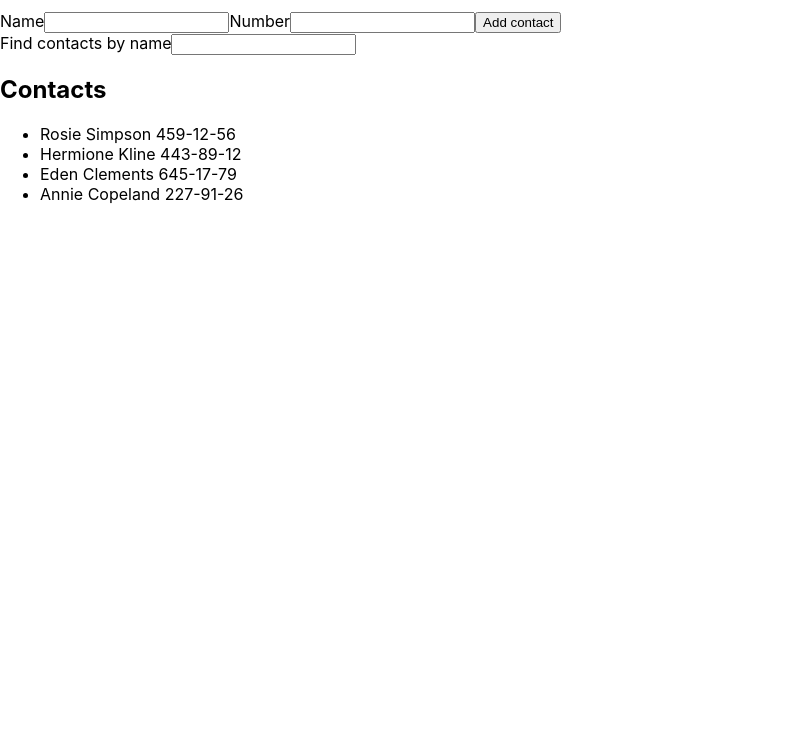
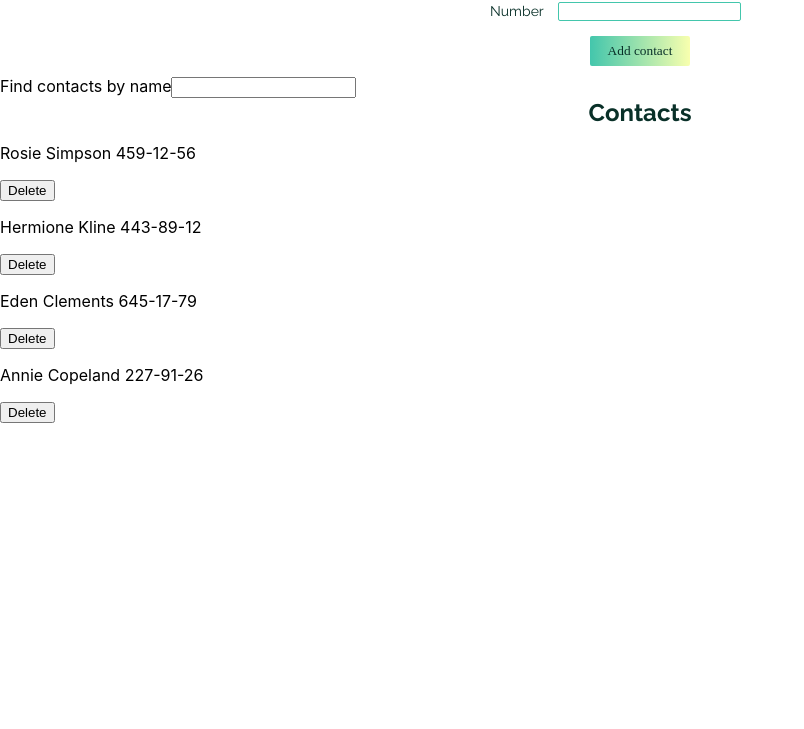
Before and after one commit to irinaog/goit-react-hw-02-phonebook, a React app: page / in a window 1280 px wide. Shown: the part 71-800 px from the top of the page, without its empty margins (0-804 px from the left). Built offline with nearby package versions, Linux system fonts and the light colour scheme; a web font is replaced by a local one.

Commit message:
style for form

```diff
--- a/public/index.html
+++ b/public/index.html
@@ -24,6 +24,10 @@
       work correctly both with client-side routing and a non-root public URL.
       Learn how to configure a non-root public URL by running `npm run build`.
     -->
+    <link rel="preconnect" href="https://fonts.googleapis.com">
+    <link rel="preconnect" href="https://fonts.gstatic.com" crossorigin>
+    <link href="https://fonts.googleapis.com/css2?family=Arima:wght@500&family=Raleway:wght@400;700&display=swap"
+      rel="stylesheet">
     <title>React App</title>
 
     <!-- Start Single Page Apps for GitHub Pages -->
--- a/src/components/App.js
+++ b/src/components/App.js
@@ -4,7 +4,6 @@ import shortid from 'shortid';
 import { FormAddContacts } from './FormAddContacts/formAddContscts';
 import { ContactsList } from "./ContactsList/contactsList";
 import { FilterContacts } from "./FilterContacts/filterContacts";
-
 
 export class App extends Component {
   contactsId = shortid.generate();
@@ -58,6 +57,7 @@ export class App extends Component {
       contact.name !== data.name ? this.state.contacts.push({ name: data.name, number: data.number, id: shortid.generate() }) :
         alert(data.name + 'is already in contacts')
     ))
+    // this.state.contacts.push({ name: data.name, number: data.number, id: shortid.generate() })
       //   if (data.name === contact.name){}
       //   // data.name === contact.name ? alert('is already in contact')
       //   // :this.state.contacts.push({ name: data.name, number: data.number, id: shortid.generate() })
@@ -88,11 +88,17 @@ export class App extends Component {
     );
   };
 
+  deleteContact = (contactId) => {
+    this.setState(prevState => ({
+      contacts: prevState.contacts.filter(contact=>contact.id!==contactId)
+    }))
+  }
+
   render() {
     // const visibleContact = this.getContact();
     return (
       <>
-         <h1>Phonebook</h1>
+         <h1 className="headlineApp">Phonebook</h1>
         <FormAddContacts onSubmit={this.formSubmitHandler} />
         {/* <form onSubmit={this.hendleSubmit}>
           <label>
@@ -135,8 +141,11 @@ export class App extends Component {
             onChange={this.changeFilter}
           ></input>
         </label> */}
-        <h2>Contacts</h2>
-        <ContactsList contacts={this.getContact()} />
+        <h2 className="contactListTitle">Contacts</h2>
+        <ContactsList
+          contacts={this.getContact()}
+          onDeleteContact = {this.deleteContact}
+        />
         {/* <ul> */}
           {/* {visibleContact.map(({ name, number }) => (
             <li key={shortid.generate()}>{name} {number }</li>
--- a/src/components/ContactsList/contactsList.js
+++ b/src/components/ContactsList/contactsList.js
@@ -1,13 +1,23 @@
 import { ContactsListItem } from "components/ContactsListItem/contactsListItem"
-import shortid from "shortid";
 
-export const ContactsList = ({contacts}) => {
+export const ContactsList = ({contacts, onDeleteContact}) => {
     return (
         <ul>
-            {contacts.map(({ name, number }) => (
-                <ContactsListItem key={shortid.generate()} name={name} number={number} />
+            {contacts.map(({ name, number,  id}) => (
+                <ContactsListItem key={id} name={name} number={number} id={id} deleteContact={ onDeleteContact} />
             ))}
 
         </ul>
     )
 }
+
+// export const ContactsList = ({contacts, onDeleteContact}) => {
+//     return (
+//         <ul>
+//             {contacts.map(({ name, number, id }) => (
+//                 <ContactsListItem key={shortid.generate()} name={name} number={number} onDeleteContact={onDeleteContact(id)} />
+//             ))}
+
+//         </ul>
+//     )
+// }
--- a/src/components/ContactsListItem/contactsListItem.js
+++ b/src/components/ContactsListItem/contactsListItem.js
@@ -1,8 +1,21 @@
 import shortid from "shortid";
 
-export const ContactsListItem = ({ name, number }) => {
+export const ContactsListItem = ({ name, number, id, deleteContact }) => {
     return (
 
-        <li key={shortid.generate()}>{name} {number}</li>
+        <li key={shortid.generate()}>
+            <p>{name} {number} </p>
+            <button onClick={()=>deleteContact(id)}>Delete</button>
+        </li>
     )
 };
+
+// export const ContactsListItem = ({ name, number, onDeleteContact}) => {
+//     return (
+
+//         <li key={shortid.generate()}>
+//             <p>{name} {number} </p>
+//             <button onClick={()=>onDeleteContact()}>Delete</button>
+//         </li>
+//     )
+// };
--- a/src/components/FilterContacts/filterContacts.js
+++ b/src/components/FilterContacts/filterContacts.js
@@ -1,4 +1,7 @@
-export const FilterContacts = ({contact, filter}) => {
+// import PropTypes from 'prop-types';
+
+
+export const FilterContacts = ({ contact, filter }) => {
     return (<>
 
         <label> Find contacts by name
--- /dev/null
+++ b/src/components/FormAddContacts/FormAddContact.module.css
@@ -0,0 +1,49 @@
+.formAddContact{
+    display: grid;
+    grid-template-columns:1fr 300px 1fr;
+   grid-template-rows: 30px 30px 50px;
+   align-items: center;
+
+}
+
+.formInputTitle{
+    grid-column-start: 2;
+
+    font-family: 'Raleway',sans-serif;
+    font-weight: 400;
+    font-size: 14px;
+
+    color: #093028;
+}
+
+.formInput{
+
+    border: 1px solid #43c6ac;
+    border-radius: 2px;
+
+    margin-left: 14px;
+}
+
+.addBtn{
+    grid-area: 3/2;
+    width: 100px;
+    height: 30px;
+    align-self: center;
+    justify-self: center;
+
+    font-family:  'Arima', cursive;
+    font-weight: 500;
+
+
+
+    background: linear-gradient(to right, #43c6ac, #f8ffae);
+    border: none;
+    border-radius: 2px;
+    color:#093028;
+    /* transition: background 250ms ease-in-out; */
+
+}
+
+.addBtn:hover {
+    background: linear-gradient(to left, #43c6ac, #f8ffae);
+}
--- a/src/components/FormAddContacts/formAddContscts.js
+++ b/src/components/FormAddContacts/formAddContscts.js
@@ -1,5 +1,5 @@
 import React, { Component } from "react";
-// import shortid from 'shortid';
+import css from './FormAddContact.module.css'
 
 export class FormAddContacts extends Component{
     state = {
@@ -31,10 +31,11 @@ export class FormAddContacts extends Component{
     render() {
         return (
             <>
-            <form onSubmit={this.hendleSubmit}>
-          <label>
+            <form  className = {css.formAddContact} onSubmit={this.hendleSubmit}>
+          <label className={css.formInputTitle}>
             Name
             <input
+            className={css.formInput}
               type="text"
               name="name"
               pattern="^[a-zA-Zа-яА-Я]+(([' -][a-zA-Zа-яА-Я ])?[a-zA-Zа-яА-Я]*)*$"
@@ -44,9 +45,10 @@ export class FormAddContacts extends Component{
               onChange={this.hendleChange}
                   />
           </label>
-           <label>
+           <label className={css.formInputTitle}>
             Number
             <input
+            className={css.formInput}
                 type="tel"
                 name="number"
                 pattern="\+?\d{1,4}?[-.\s]?\(?\d{1,3}?\)?[-.\s]?\d{1,4}[-.\s]?\d{1,4}[-.\s]?\d{1,9}"
@@ -57,7 +59,7 @@ export class FormAddContacts extends Component{
             />
           </label>
 
-          <button type="submit">Add contact</button>
+          <button  className ={css.addBtn} type="submit">Add contact</button>
         </form></>
         )
     }
--- a/src/index.css
+++ b/src/index.css
@@ -13,3 +13,18 @@ code {
   font-family: source-code-pro, Menlo, Monaco, Consolas, 'Courier New',
     monospace;
 }
+
+h1, h2, h3{
+  margin: 0 ;
+  font-family: 'Raleway',sans-serif;
+  font-weight: 700;
+  color: #093028;
+  text-align: center;
+
+}
+
+ul{
+  list-style: none;
+  margin: 0;
+  padding: 0;
+}
```
